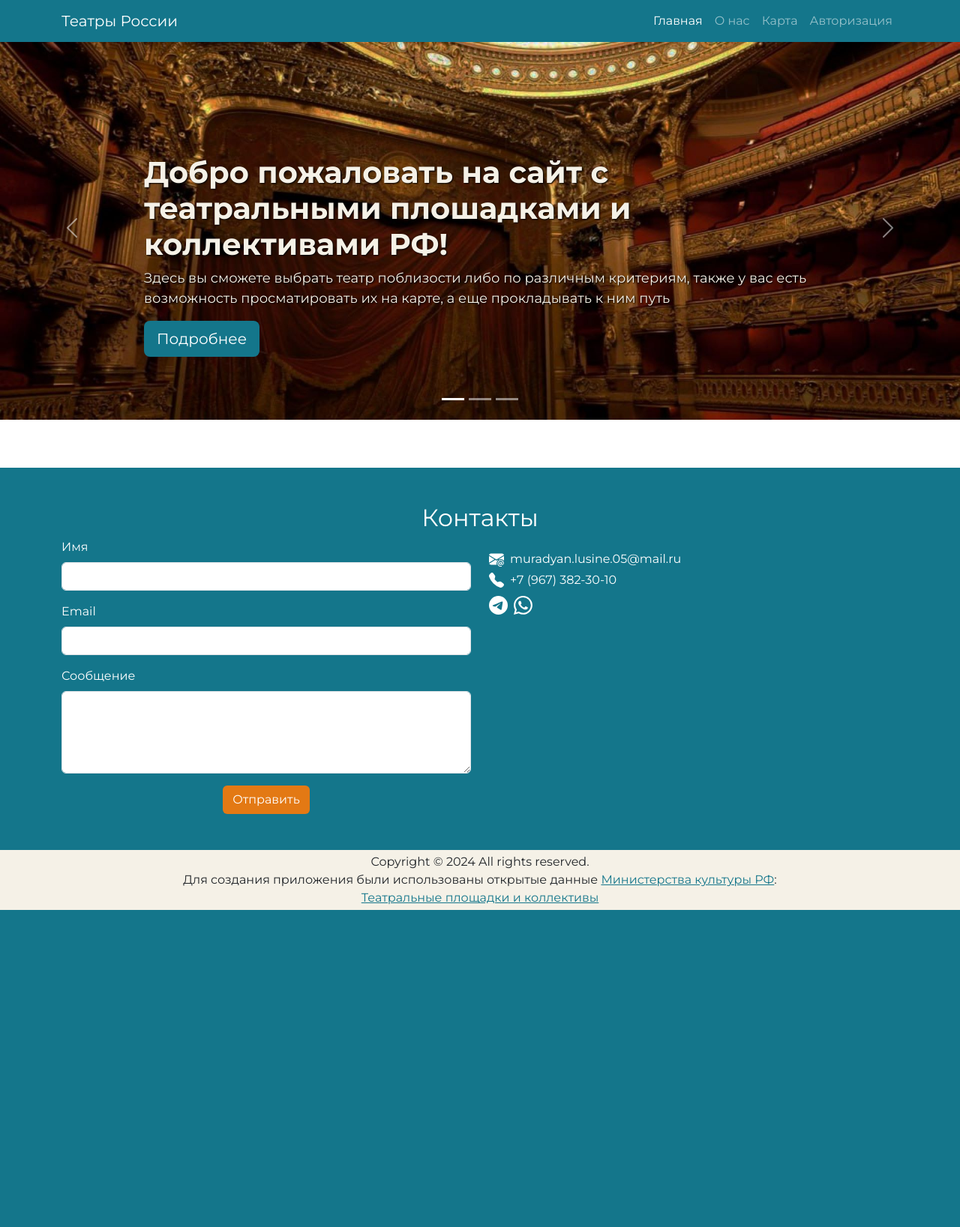
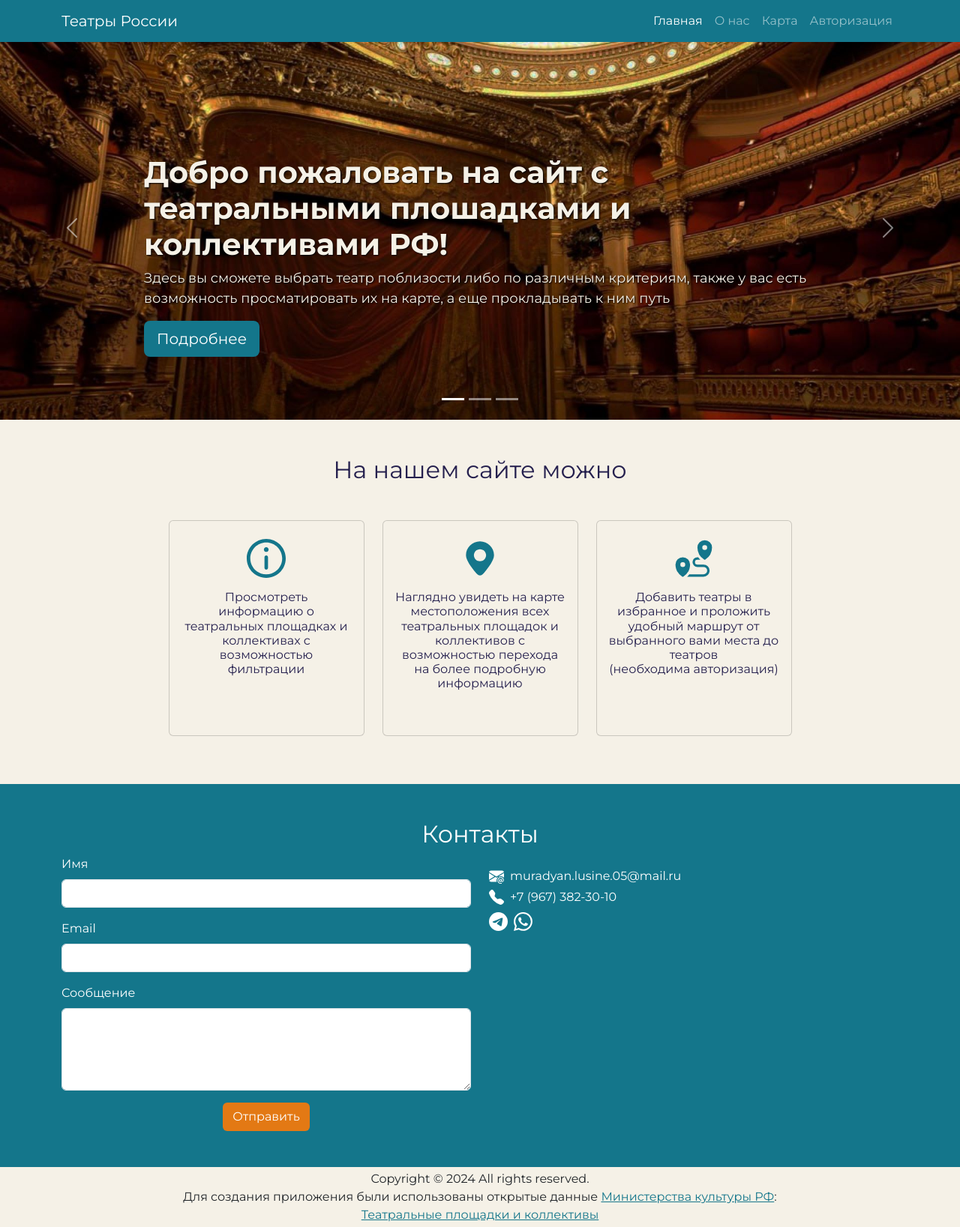
Before and after one commit to lunahobi/theaters, a PHP site: page / in a window 1280 px wide. Shown: the whole page at 75% size. Before the commit the page ends 1214 px from the top, so only its background shows below. Run offline with PHP 8.4, Linux system fonts and the light colour scheme.

Commit message:
Сделала блок с возможностями сайта на главной странице

```diff
--- a/css/style.css
+++ b/css/style.css
@@ -5,10 +5,6 @@ body {
     color: rgb(var(--bs-tertiary-color-rgb));
 }
 
-/* Carousel base class */
-.carousel {
-    margin-bottom: 4rem;
-}
 
 /* Since positioning the image, we need to help out the caption */
 .carousel-caption {
@@ -91,3 +87,28 @@ footer a {
     color: #14768b;
     text-decoration-color: #14768b;
 }
+
+#info {
+    background-color: #f5f1e7;
+}
+
+.img-small {
+    width: 20%;
+}
+
+.card {
+    height: 18rem;
+    --bs-card-title-color: #25204e;
+    background-color: #f5f1e7;
+}
+
+.card:hover {
+    box-shadow: 0px 16px 35px 0px rgba(0, 0, 2, 0.09);
+    border: 1px solid transparent;
+    text-decoration: none;
+}
+
+textarea {
+    border-radius: 0px;
+    height: 100% !important;
+}
--- a/index.php
+++ b/index.php
@@ -37,7 +37,7 @@
                         <a class="nav-link" href="#">О нас</a>
                     </li>
                     <li class="nav-item">
-                        <a class="nav-link" href="#">Карта</a>
+                        <a class="nav-link" href="map.php">Карта</a>
                     </li>
                     <li class="nav-item">
                         <a class="nav-link" href="#">Авторизация</a>
@@ -60,9 +60,9 @@
                         <div class="carousel-caption text-start">
                             <h1 class='text-carousel-h1 d-none d-md-block'>Добро пожаловать на сайт с театральными плошадками и коллективами РФ!</h1>
                             <h1 class='text-carousel-h1 d-block d-md-none'>Добро пожаловать!</h1>
-                            <p class='text-carousel-p d-none d-md-block'>Здесь вы сможете выбрать театр поблизости либо по различным критериям, также у вас есть возможность просматировать их на карте, а еще прокладывать к ним путь</p>
+                            <p class='text-carousel-p d-none d-md-block' >Здесь вы сможете выбрать театр поблизости либо по различным критериям, также у вас есть возможность просматировать их на карте, а еще прокладывать к ним путь</p>
                             <p class='text-carousel-p d-block d-md-none'>Здесь вы сможете выбрать театр, также у вас есть возможность просматировать их на карте, а еще прокладывать к ним путь</p>
-                            <p><a class="btn btn-lg btn-carousel" href="#">Подробнее</a></p>
+                            <p><a class="btn btn-lg btn-carousel" href="#info">Подробнее</a></p>
                         </div>
                     </div>
                 </div>
@@ -83,7 +83,7 @@
                     <div class="container">
                         <div class="carousel-caption text-end">
                             <h1 class="text-carousel-h1">Мариинский театр</h1>
-                            <p class="text-carousel-p" >Театр оперы и балета в Санкт-Петербурге, один из ведущих музыкальных театров России и мира</p>
+                            <p class="text-carousel-p">Театр оперы и балета в Санкт-Петербурге, один из ведущих музыкальных театров России и мира</p>
                             <p><a class="btn btn-lg btn-carousel" href="#">Подробнее</a></p>
                         </div>
                     </div>
@@ -98,6 +98,48 @@
                 <span class="visually-hidden">Next</span>
             </button>
         </div>
+
+        <section id='info' class="py-5">
+            <div class="container mw-80">
+                <div class="row justify-content-center">
+
+                    <h2 class="text-center mb-5" style="color:#25204e">На нашем сайте можно</h2>
+
+                    <div class="col-lg-3 col-md-4 col-10">
+                        <a href="theaters.php" style="text-decoration: none;">
+                            <div class="card align-items-center justify-content-center mb-3">
+                                <img src="img/info.svg" class="card-img-top img-small img-fluid mt-4" alt="info">
+                                <div class="card-body">
+                                    <h6 class="card-title text-center">Просмотреть информацию о театральных площадках и коллективах с возможностью фильтрации</h6>
+                                </div>
+                            </div>
+                        </a>
+                    </div>
+
+                    <div class="col-lg-3 col-md-4 col-10">
+                        <a href="map.php" style="text-decoration: none;">
+                            <div class="card align-items-center justify-content-center mb-3">
+                                <img src="img/map.svg" class="card-img-top img-small img-fluid mt-4" alt="map">
+                                <div class="card-body">
+                                    <h6 class="card-title text-center">Наглядно увидеть на карте местоположения всех театральных площадок и коллективов с возможностью перехода на более подробную информацию</h6>
+                                </div>
+                            </div>
+                        </a>
+                    </div>
+
+                    <div class="col-lg-3 col-md-4 col-10">
+                        <a href="authorization.php" style="text-decoration: none;">
+                            <div class="card align-items-center justify-content-center">
+                                <img src="img/route.svg" class="card-img-top img-small img-fluid mt-4" alt="route">
+                                <div class="card-body">
+                                    <h6 class="card-title text-center">Добавить театры в избранное и проложить удобный маршрут от выбранного вами места до театров<br> (необходима авторизация)</h6>
+                                </div>
+                            </div>
+                        </a>
+                    </div>
+                </div>
+            </div>
+        </section>
     </main>
 
     <!-- Форма обратной связи и контакты -->
@@ -105,20 +147,19 @@
         <div class="container mw-80">
             <div class="row">
                 <h2 class="text-center">Контакты</h2>
-                <!-- <div class="col-1"></div> -->
                 <div class="col">
-                    <form>
+                    <form action="send.php" method="POST">
                         <div class="mb-3">
                             <label for="name" class="form-label">Имя</label>
-                            <input type="text" class="form-control" id="name" required>
+                            <input type="text" class="form-control" id="name" name="name" required>
                         </div>
                         <div class="mb-3">
                             <label for="email" class="form-label">Email</label>
-                            <input type="email" class="form-control" id="email" required>
+                            <input type="email" class="form-control" id="email" name="email" required>
                         </div>
                         <div class="mb-3">
                             <label for="message" class="form-label">Сообщение</label>
-                            <textarea class="form-control" id="message" rows="4" required></textarea>
+                            <textarea class="form-control w-100" id="message" rows="4" cols="30" name="message" required></textarea>
                         </div>
                         <div class="text-center">
                             <button id='btn-contacts' type="submit" class="btn">Отправить</button>
```
Also changed, not shown: db.php (added, +7 -0 lines), autorization.php (added), img/info.svg (added), img/map.svg (added), img/route.svg (added), map.php (added), registration.php (added), theater.php (added), theaters.php (added).
